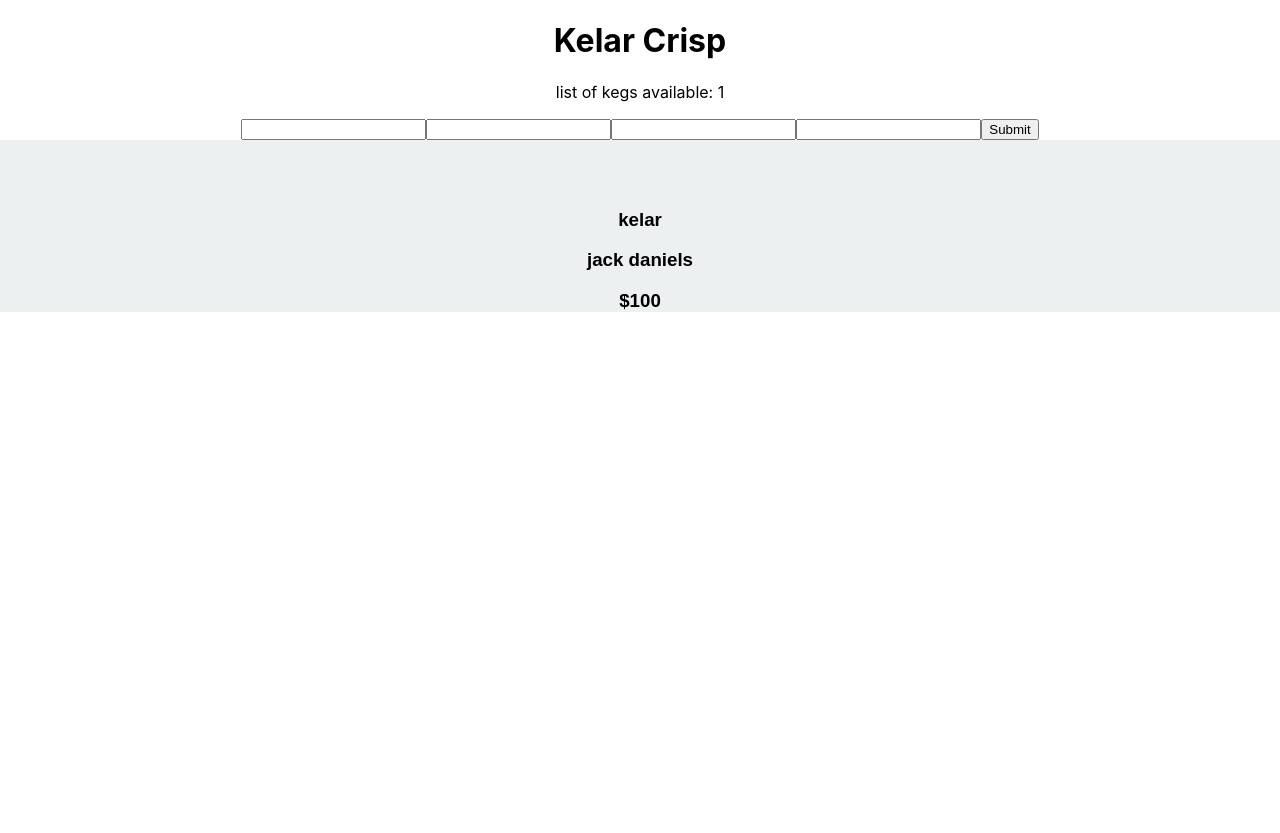
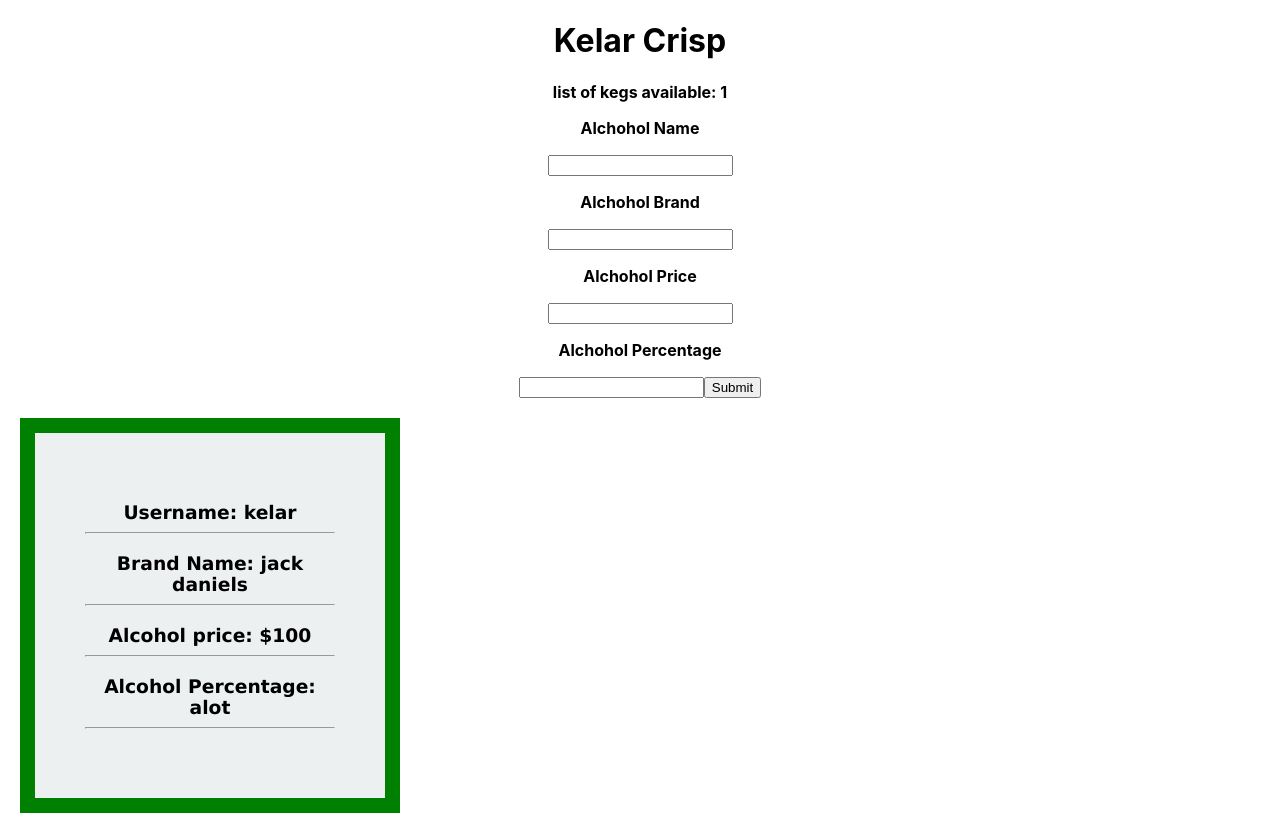
Before and after one commit to epicoding95/taproom, a React (Create React App) app: page / in a window 1280 px wide. Before the commit the page ends 800 px from the top, so only its background shows below. Built offline with nearby package versions, Linux system fonts and the light colour scheme.

Commit message:
add some styling and fully tells users what to add in the input fields to add new kegs

```diff
--- a/src/AddKeg.js
+++ b/src/AddKeg.js
@@ -29,24 +29,23 @@
 
 
     return (
-        <form onSubmit={AddAnotherKeg}>
-            <p></p>
-
+        <form onSubmit={AddAnotherKeg} >
+            <p><strong>Alchohol Name</strong></p>
             <input type="text"
                 name="name"
                 value={name}
                 onChange={updateName} />
-
+            <p><strong>Alchohol Brand</strong></p>
             <input type="text"
                 name="brand"
                 value={brand}
                 onChange={updateBrand} />
-
+            <p><strong>Alchohol Price</strong></p>
             <input type="text"
                 name="price"
                 value={price}
                 onChange={updatePrice} />
-
+            <p><strong>Alchohol Percentage</strong></p>
             <input type="text"
                 name="alcohol"
                 value={alcohol}
--- a/src/Keg.js
+++ b/src/Keg.js
@@ -5,18 +5,25 @@
 
 
     var myStyledComponentStyles = {
+        width: "250px",
+        border: "15px solid green",
+        padding: "50px",
+        margin: "20px",
+        backgroundColor: "#ecf0f1",
+        fontFamily: "verdana"
 
-        backgroundColor: "#ecf0f1",
-        fontFamily: "sans-serif",
-        paddingTop: "50px"
+    }
+
+    var individual = {
+
     }
     return (
         <div style={myStyledComponentStyles}>
-            <h3>{props.name}</h3>
-            <h3>{props.brand}</h3>
-            <h3>{props.price}</h3>
-            <h3>{props.alcohol}</h3>
-        </div>
+            <h3> Username: {props.name}<hr /></h3>
+            <h3>Brand Name: {props.brand}<hr /></h3>
+            <h3>Alcohol price: {props.price}<hr /></h3>
+            <h3> Alcohol Percentage: {props.alcohol}<hr /></h3>
+        </div >
 
     );
 }
--- a/src/KegList.js
+++ b/src/KegList.js
@@ -13,7 +13,7 @@
                     <Keg name={keg.name}
                         brand={keg.brand}
                         price={keg.price}
-                        alchol={keg.alcohol}
+                        alcohol={keg.alcohol}
                         key={keg.id}
                     />
                 ))
--- a/src/Nav.js
+++ b/src/Nav.js
@@ -3,11 +3,16 @@
 
 const Nav = () => {
 
+
+    var styledNav = {
+
+    }
+
     const [kegs, setKegs] = useContext(KegContext);
     return (
         <div>
             <h1>Kelar Crisp</h1>
-            <p> list of kegs available: {kegs.length}</p>
+            <p> <strong>list of kegs available: {kegs.length}</strong></p>
 
         </div>
 
```
